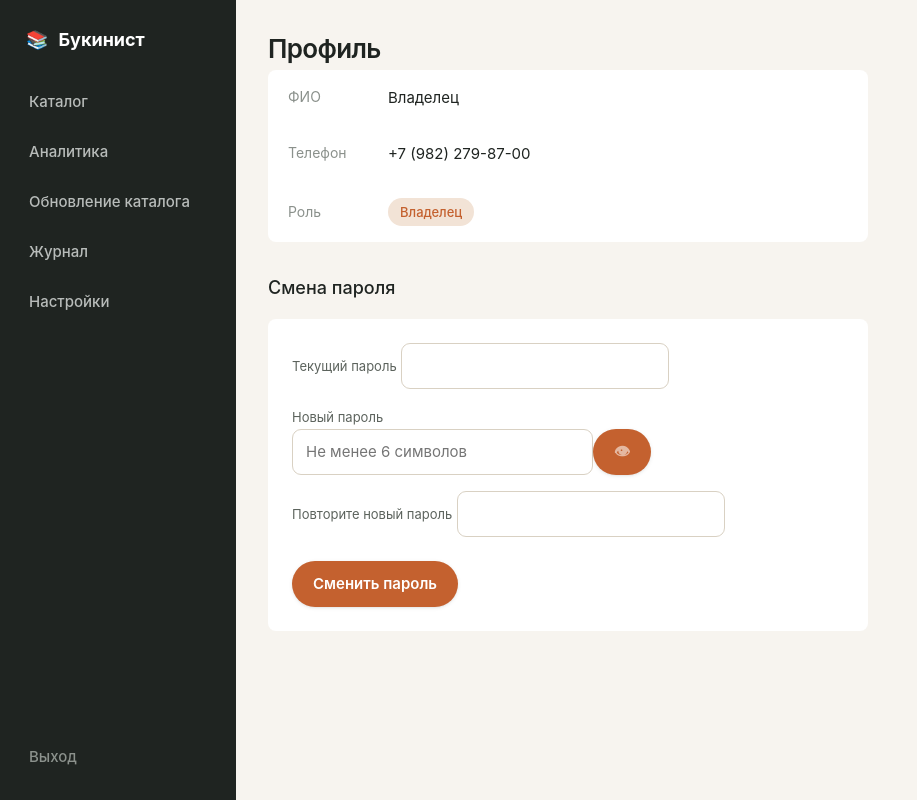
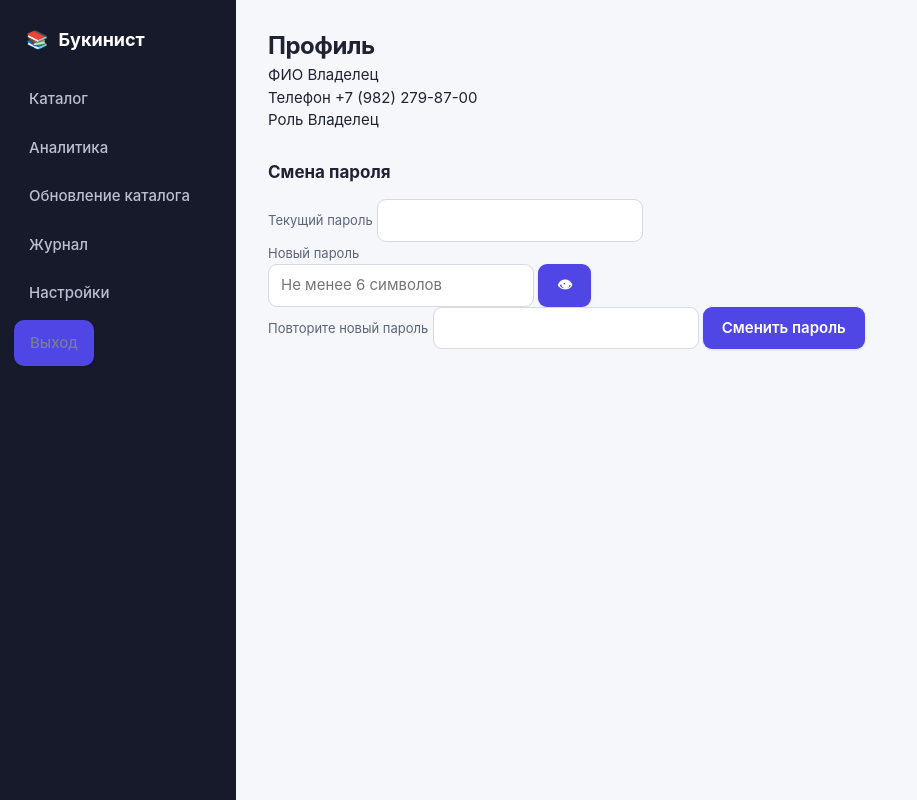
Before and after one commit to kezuo-dev/magaz, a FastAPI app: page /account in a window 1280 px wide. Shown: the whole page, without its empty margins (0-917 px from the left). Run offline with FastAPI, Linux system fonts and the light colour scheme; the visitor is signed in with stand-in values (Sample User, id 1); data comes from the database, SQL or seed files in the repository; parts of the project's set-up code (start-up, migrations or seed data) failed here and were passed over.

Commit message:
Возврат синих стилей как было
Co-Authored-By: Claude Opus 5 <noreply@anthropic.com>

```diff
--- a/app/static/style.css
+++ b/app/static/style.css
@@ -1,20 +1,20 @@
 /* ============================================================
-   Букинист — тёплая уютная тема мониторинга.
+   Букинист — светлая чистая тема мониторинга.
    Токены дизайна в :root, дальше — компоненты.
    ============================================================ */
 :root {
-  --bg: #F7F4EF;
-  --surface: #FFFFFF;
-  --surface-2: #FBF9F5;
-  --ink: #1F2421;
-  --ink-soft: #5C635D;
-  --muted: #8B918C;
-  --line: #E7E1D7;
-  --line-strong: #D9D1C3;
+  --bg: #f6f7fb;
+  --surface: #ffffff;
+  --surface-2: #f8fafc;
+  --ink: #1e2233;
+  --ink-soft: #5b6478;
+  --muted: #8b93a7;
+  --line: #e8ebf2;
+  --line-strong: #d5dae6;
 
-  --accent: #C4612F;
-  --accent-strong: #A94E22;
-  --accent-soft: #F2E3D6;
+  --accent: #4f46e5;
+  --accent-strong: #4338ca;
+  --accent-soft: #eef2ff;
 
   --ok: #15803d;
   --ok-soft: #e7f6ec;
@@ -25,24 +25,23 @@
 
   --radius: 14px;
   --radius-sm: 9px;
-  --shadow-sm: 0 1px 2px rgba(31,36,33,.06), 0 1px 4px rgba(31,36,33,.08);
-  --shadow-md: 0 4px 16px rgba(31,36,33,.1);
-  --shadow-lg: 0 10px 30px rgba(31,36,33,.14);
+  --shadow-sm: 0 1px 2px rgba(30,34,51,.05), 0 1px 3px rgba(30,34,51,.06);
+  --shadow-md: 0 4px 16px rgba(30,34,51,.08);
+  --shadow-lg: 0 10px 30px rgba(30,34,51,.12);
 }
 
 * { box-sizing: border-box; }
 body {
-  font-family: 'Inter', -apple-system, BlinkMacSystemFont, "Segoe UI", Roboto, "Helvetica Neue", Arial, sans-serif;
-  margin: 0; background: var(--bg); color: var(--ink); font-size: 15px; line-height: 1.6;
-  font-weight: 400;
+  font-family: -apple-system, BlinkMacSystemFont, "Segoe UI", Roboto, "Helvetica Neue", Arial, sans-serif;
+  margin: 0; background: var(--bg); color: var(--ink); font-size: 15px; line-height: 1.5;
   -webkit-font-smoothing: antialiased;
 }
 a { color: var(--accent); text-decoration: none; transition: color .15s ease; }
-a:hover { color: var(--accent-strong); text-decoration: none; }
+a:hover { text-decoration: underline; }
 
 /* Плавное появление контента страницы. */
-main { animation: page-in .35s cubic-bezier(.16,1,.3,1); }
-@keyframes page-in { from { opacity: 0; transform: translateY(8px); } to { opacity: 1; transform: none; } }
+main { animation: page-in .32s cubic-bezier(.16,1,.3,1); }
+@keyframes page-in { from { opacity: 0; transform: translateY(6px); } to { opacity: 1; transform: none; } }
 
 /* Уважаем системную настройку «меньше движения». */
 @media (prefers-reduced-motion: reduce) {
@@ -60,7 +59,7 @@ main { animation: page-in .35s cubic-bezier(.16,1,.3,1); }
   position: sticky; top: 0; align-self: flex-start;
   display: flex; flex-direction: column; gap: 4px;
   width: 236px; min-height: 100vh; flex-shrink: 0;
-  background: #1F2421; color: #fff; padding: 20px 14px;
+  background: #171a2b; color: #fff; padding: 20px 14px;
 }
 .sidebar .brand {
   color: #fff; font-weight: 700; font-size: 18px;
@@ -71,31 +70,16 @@ main { animation: page-in .35s cubic-bezier(.16,1,.3,1); }
 .sidebar nav { display: flex; flex-direction: column; gap: 4px; }
 .sidebar nav a, .sidebar .logout {
   position: relative; display: flex; align-items: center;
-  color: #B8BCBA; padding: 11px 15px; border-radius: 10px;
+  color: #b9c0d4; padding: 11px 15px; border-radius: 10px;
   font-size: 15px; font-weight: 500;
   transition: background .15s ease, color .15s ease;
 }
-.sidebar nav a:hover, .sidebar .logout:hover { background: #2A2F2C; color: #fff; text-decoration: none; }
-.sidebar nav a.active {
-  background: var(--accent); color: #fff; font-weight: 600;
-  box-shadow: 0 4px 14px rgba(196,97,47,.4);
-}
-/* Выход — кнопка в форме (POST), а не ссылка: обнуляем вид кнопки, чтобы он
-   совпадал с пунктами меню. margin-top:auto переехал на форму — теперь именно
-   она прижимает выход к низу. */
-.logout-form { margin: auto 0 0; display: flex; }
-.sidebar .logout {
-  color: #8B918C; width: 100%;
-  background: none; border: none; box-shadow: none;
-  font-family: inherit; cursor: pointer; text-align: left;
-}
-.sidebar .logout:hover { background: #3a2a2a; color: #fca5a5; box-shadow: none; }
-.sidebar .logout:active { transform: none; }
+.sidebar nav a:hover, .sidebar .logout:hover { background: #23273d; color: #fff; text-decoration: none; }
+.sidebar nav a.active { background: var(--accent); color: #fff; font-weight: 600; box-shadow: 0 4px 14px rgba(79,70,229,.4); }
+.sidebar .logout { margin-top: auto; color: #767d94; }
+.sidebar .logout:hover { background: #3a2130; color: #fca5a5; }
 
 main { flex: 1; max-width: 1180px; margin: 28px auto; padding: 0 32px; min-width: 0; width: 100%; }
-/* Страницы без меню (вход, регистрация) — без отступов и ограничения ширины:
-   внутренний .auth-wrap сам центрирует карточку по всему экрану. */
-main.main-plain { max-width: none; margin: 0; padding: 0; }
 
 @media (max-width: 760px) {
   .layout { flex-direction: column; }
@@ -126,36 +110,31 @@ main.main-plain { max-width: none; margin: 0; padding: 0; }
 .page-head-left { display: flex; flex-direction: column; gap: 2px; }
 .page-eyebrow {
   font-size: 11px; font-weight: 700; letter-spacing: .08em;
-  text-transform: uppercase; color: var(--accent); opacity: .85;
+  text-transform: uppercase; color: var(--accent); opacity: .8;
 }
 
-h1 { font-size: 26px; margin: 0; letter-spacing: -.025em; font-weight: 600; }
-h2 { font-size: 18px; margin-top: 28px; font-weight: 600; }
-.page-sub { margin: 4px 0 0; font-size: 14px; font-weight: 400; }
+h1 { font-size: 24px; margin: 0; letter-spacing: -.02em; }
+h2 { font-size: 17px; margin-top: 28px; }
+.page-sub { margin: 4px 0 0; font-size: 14px; }
 .head-actions { display: flex; align-items: center; gap: 8px; flex-shrink: 0; flex-wrap: wrap; }
 
 /* ---------- Поля и кнопки ---------- */
 input, select, textarea, button {
-  font: inherit; padding: 10px 13px; border: 1px solid var(--line-strong);
+  font: inherit; padding: 9px 12px; border: 1px solid var(--line-strong);
   border-radius: var(--radius-sm); background: #fff; color: var(--ink);
-  font-weight: 400;
 }
 input:focus, select:focus, textarea:focus {
   outline: none; border-color: var(--accent); box-shadow: 0 0 0 3px var(--accent-soft);
 }
 button {
   background: var(--accent); color: #fff; border: 1px solid transparent; cursor: pointer;
-  font-weight: 600; padding: 10px 20px; border-radius: 999px;
+  font-weight: 600; padding: 9px 18px; border-radius: var(--radius-sm);
   box-shadow: var(--shadow-sm);
-  transition: background .15s ease, box-shadow .15s ease, transform .08s ease;
+  transition: background .15s ease, box-shadow .15s ease, transform .05s ease;
 }
-button:hover {
-  background: var(--accent-strong);
-  box-shadow: var(--shadow-md);
-  transform: translateY(-1px);
-}
-button:active { transform: translateY(0px); }
-button:disabled { background: var(--line-strong); color: var(--ink-soft); cursor: not-allowed; box-shadow: none; }
+button:hover { background: var(--accent-strong); box-shadow: var(--shadow-md); }
+button:active { transform: translateY(1px); }
+button:disabled { background: var(--line-strong); color: #fff; cursor: not-allowed; box-shadow: none; }
 button.danger { background: var(--danger); }
 button.danger:hover { background: #a5221f; }
 button.secondary { background: #eef1f6; color: var(--ink-soft); border-color: var(--line-strong); }
@@ -394,119 +373,115 @@ th.col-price { text-align: right; }
 .photo-thumb img { width: 100%; height: 100%; object-fit: cover; display: block; }
 
 /* ---------- Вход и регистрация ---------- */
-/* Одна центрированная карточка формы по всему окну, без баннеров. */
+/* Двухпанельный экран: слева брендовая панель с градиентом, справа форма.
+   На узких экранах панель скрывается, остаётся только форма по центру. */
 .auth-wrap {
   min-height: 100vh;
+  display: grid;
+  grid-template-columns: 1.05fr 1fr;
+  background: var(--surface);
+}
+
+/* Левая панель — тёмный градиент в цвет сайдбара, «продающий» текст. */
+.auth-aside {
+  position: relative;
+  overflow: hidden;
+  display: flex;
+  flex-direction: column;
+  justify-content: space-between;
+  padding: 48px 52px;
+  background: linear-gradient(150deg, #1d2136 0%, #262b45 55%, #37306b 100%);
+  color: #fff;
+}
+/* Мягкое цветное свечение поверх градиента. */
+.auth-aside::before {
+  content: "";
+  position: absolute;
+  top: -120px; right: -80px;
+  width: 360px; height: 360px;
+  background: radial-gradient(circle, rgba(99,91,255,.55), transparent 70%);
+  pointer-events: none;
+}
+.auth-aside::after {
+  content: "";
+  position: absolute;
+  bottom: -140px; left: -60px;
+  width: 320px; height: 320px;
+  background: radial-gradient(circle, rgba(79,70,229,.35), transparent 70%);
+  pointer-events: none;
+}
+.auth-aside-brand {
+  position: relative;
+  display: flex; align-items: center; gap: 11px;
+  font-size: 21px; font-weight: 700; color: #fff;
+}
+.auth-aside-brand:hover { text-decoration: none; color: #fff; }
+.auth-aside-body { position: relative; }
+.auth-aside-body h2 {
+  margin: 0 0 16px; font-size: 30px; line-height: 1.25;
+  letter-spacing: -.02em; color: #fff; font-weight: 700;
+}
+.auth-aside-body p { margin: 0; font-size: 15px; line-height: 1.6; color: #c2c7de; max-width: 34ch; }
+.auth-points { list-style: none; margin: 26px 0 0; padding: 0; display: flex; flex-direction: column; gap: 13px; }
+.auth-points li { position: relative; padding-left: 30px; font-size: 14.5px; color: #dfe2f0; line-height: 1.45; }
+.auth-points li::before {
+  content: "✓"; position: absolute; left: 0; top: -1px;
+  width: 20px; height: 20px; border-radius: 50%;
+  background: rgba(255,255,255,.14); color: #fff;
+  font-size: 11px; font-weight: 700;
+  display: flex; align-items: center; justify-content: center;
+}
+.auth-aside-foot { position: relative; font-size: 13px; color: #8f96b3; }
+
+/* Правая панель — центрируем карточку формы. */
+.auth-main {
   display: flex;
   align-items: center;
   justify-content: center;
-  padding: 32px 20px;
-  background: linear-gradient(135deg, #F7F4EF 0%, #F2E3D6 100%);
-  box-sizing: border-box;
+  padding: 40px 32px;
+  background: var(--bg);
 }
 .auth-card {
   width: 100%;
-  max-width: 420px;
-  background: var(--surface);
-  border: 1px solid var(--line);
-  border-radius: 16px;
-  padding: 40px 36px 34px;
-  box-shadow: 0 12px 40px rgba(31,36,33,.12), 0 4px 12px rgba(31,36,33,.08);
+  max-width: 400px;
 }
 .auth-card--center { text-align: center; }
-/* На входе и регистрации .notice лежит не в .notice-stack, а прямо в карточке,
-   поэтому отступ снизу задаём здесь — иначе ошибка липла к первому полю. */
-.auth-card > .notice { margin-bottom: 18px; }
 
-/* Бренд над формой. */
+/* Компактный бренд — виден только когда левой панели нет (мобильный). */
 .auth-brand {
-  display: flex;
+  display: none;
   align-items: center;
   justify-content: center;
-  gap: 10px;
-  font-size: 22px;
+  gap: 9px;
+  font-size: 20px;
   font-weight: 700;
   color: var(--ink);
-  margin-bottom: 22px;
+  margin-bottom: 18px;
 }
-.auth-brand:hover { text-decoration: none; color: var(--accent); }
+.auth-brand:hover { text-decoration: none; color: var(--ink); }
 
-.auth-head { margin-bottom: 28px; }
-.auth-head h1 { margin: 0 0 10px; font-size: 28px; letter-spacing: -.025em; font-weight: 600; }
-.auth-head p { margin: 0; font-size: 15px; color: var(--ink-soft); line-height: 1.6; }
+.auth-head { margin-bottom: 24px; }
+.auth-head h1 { margin: 0 0 8px; font-size: 26px; letter-spacing: -.02em; }
+.auth-head p { margin: 0; font-size: 14.5px; color: var(--muted); line-height: 1.55; }
 .auth-card--center .auth-head { text-align: center; }
 
-.auth-form { display: flex; flex-direction: column; gap: 18px; }
-.auth-form .field { display: flex; flex-direction: column; gap: 8px; }
-.auth-form .field-label { font-size: 14px; font-weight: 600; color: var(--ink); }
-.auth-form .field-hint { font-size: 13px; color: var(--muted); line-height: 1.5; }
+.auth-form { display: flex; flex-direction: column; gap: 16px; }
+.auth-form .field { display: flex; flex-direction: column; gap: 7px; }
+.auth-form .field-label { font-size: 13px; font-weight: 600; color: var(--ink-soft); }
+.auth-form .field-hint { font-size: 12.5px; color: var(--muted); }
 .auth-form input {
   width: 100%; box-sizing: border-box; padding: 12px 14px; font-size: 15px;
-  background: var(--surface-2);
-  border: 1px solid var(--line);
-  transition: border-color .15s ease, box-shadow .15s ease;
+  background: var(--surface);
 }
-.auth-form input:focus {
-  background: var(--surface);
-  border-color: var(--accent);
-  box-shadow: 0 0 0 3px var(--accent-soft);
-}
-.auth-form button { width: 100%; padding: 14px; font-size: 15px; margin-top: 6px; font-weight: 600; }
-
-/* Поле с глазиком: кнопка лежит поверх поля справа, поэтому у самого поля
-   добавлен правый отступ — иначе текст пароля уезжал бы под кнопку. */
-.field-peek { position: relative; display: flex; }
-.field-peek input { padding-right: 46px; }
-.auth-form .peek-btn {
-  position: absolute;
-  top: 0; right: 0; bottom: 0;
-  width: 44px; margin: 0; padding: 0;
-  display: flex; align-items: center; justify-content: center;
-  background: none; border: none; box-shadow: none;
-  color: var(--muted); cursor: pointer;
-  border-radius: 0 var(--radius-sm) var(--radius-sm) 0;
-}
-.auth-form .peek-btn:hover { background: none; box-shadow: none; color: var(--ink-soft); }
-.auth-form .peek-btn:active { transform: none; }
-.auth-form .peek-btn:focus-visible { outline: 2px solid var(--accent); outline-offset: -2px; }
-.peek-icon { font-size: 16px; line-height: 1; opacity: .55; transition: opacity .15s ease; }
-.auth-form .peek-btn:hover .peek-icon { opacity: .85; }
-/* Пароль открыт — глазик подсвечен акцентом, чтобы состояние было видно. */
-.auth-form .peek-btn.is-on { color: var(--accent); }
-.auth-form .peek-btn.is-on .peek-icon { opacity: 1; }
-
-.auth-footer {
-  display: flex;
-  flex-direction: column;
-  gap: 8px;
-  margin-top: 24px;
+.auth-form button { width: 100%; padding: 13px; font-size: 15px; margin-top: 4px; }
+.auth-hint { font-size: 12.5px; color: var(--muted); margin: -6px 0 0; }
+.auth-foot {
+  margin: 24px 0 0;
   padding-top: 20px;
   border-top: 1px solid var(--line);
-}
-
-.auth-foot {
   text-align: center;
   font-size: 14px;
   color: var(--muted);
-  margin: 0;
-}
-
-.auth-foot a {
-  color: var(--accent);
-  text-decoration: none;
-  font-weight: 500;
-}
-
-.auth-foot a:hover {
-  text-decoration: underline;
-}
-
-.auth-hint {
-  text-align: center;
-  font-size: 13px;
-  color: var(--muted-light);
-  margin: 0;
-  line-height: 1.4;
 }
 .auth-note {
   margin-top: 18px;
@@ -846,78 +833,3 @@ tr.row-new { animation: row-in .7s cubic-bezier(.16,1,.3,1) both; }
   font-size: 12px; color: var(--muted);
 }
 .live-bar-time { transition: opacity .5s ease; }
-
-/* Страница профиля */
-.profile-layout {
-  max-width: 600px;
-  display: flex;
-  flex-direction: column;
-  gap: 32px;
-}
-
-.profile-info {
-  background: var(--surface);
-  border: 1px solid var(--border);
-  border-radius: 8px;
-  padding: 0;
-  overflow: hidden;
-}
-
-.profile-row {
-  display: flex;
-  align-items: center;
-  padding: 16px 20px;
-  border-bottom: 1px solid var(--border);
-}
-
-.profile-row:last-child {
-  border-bottom: none;
-}
-
-.profile-label {
-  min-width: 100px;
-  font-size: 14px;
-  color: var(--muted);
-}
-
-.profile-value {
-  font-size: 15px;
-  color: var(--ink);
-  font-weight: 400;
-}
-
-.profile-badge {
-  display: inline-block;
-  padding: 4px 12px;
-  background: #f2e3d6;
-  color: var(--accent);
-  font-size: 13px;
-  font-weight: 500;
-  border-radius: 999px;
-}
-
-.profile-form-wrap h2 {
-  font-size: 18px;
-  font-weight: 500;
-  margin: 0 0 16px;
-  color: var(--ink);
-}
-
-.profile-form {
-  background: var(--surface);
-  border: 1px solid var(--border);
-  border-radius: 8px;
-  padding: 24px;
-  display: flex;
-  flex-direction: column;
-  gap: 16px;
-}
-
-.profile-form .field {
-  margin: 0;
-}
-
-.profile-form button[type="submit"] {
-  margin-top: 8px;
-  align-self: flex-start;
-}
--- a/app/templates/base.html
+++ b/app/templates/base.html
@@ -4,7 +4,7 @@
   <meta charset="utf-8">
   <meta name="viewport" content="width=device-width, initial-scale=1">
   <title>{% block title %}Букинист{% endblock %}</title>
-  <link rel="stylesheet" href="/static/style.css?v=23">
+  <link rel="stylesheet" href="/static/style.css?v=24">
 </head>
 <body>
   {# Вошедший пользователь. Вход один — по телефону, поэтому me есть всегда,
```
Also changed, not shown: other parts of app/static/style.css (+21 -9 lines).
